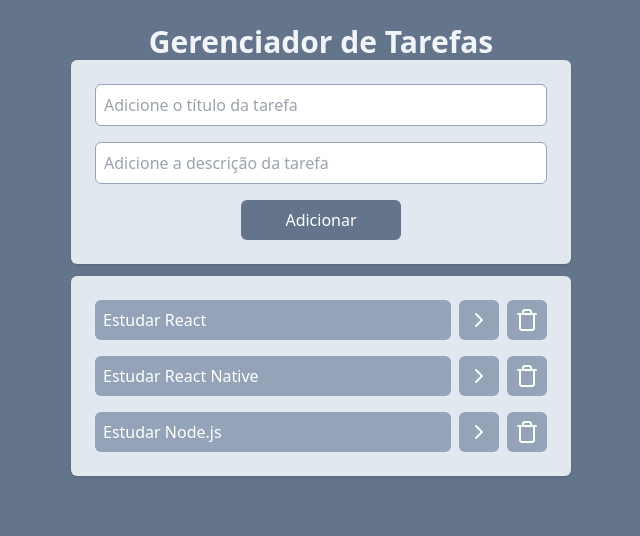
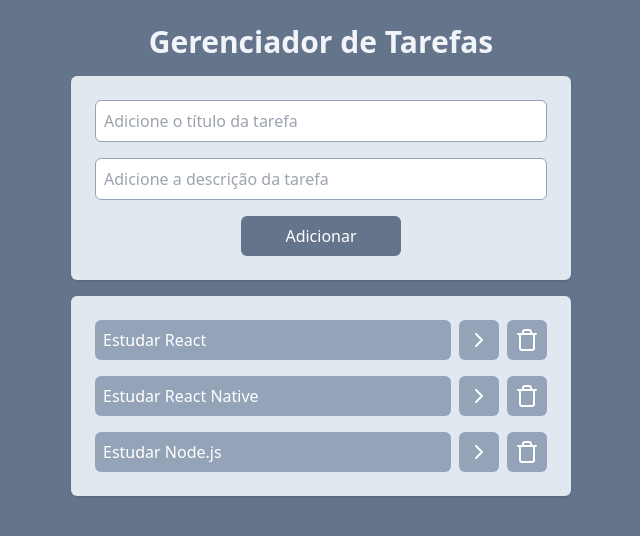
Before and after one commit to VictorMorais-code/Projeto1, a React (Vite) app: page / in a window 1280 px wide. Shown: the top 536 px of the page, without its empty margins (319-959 px from the left). Built offline with nearby package versions, Linux system fonts and the light colour scheme.

Commit message:
função p/ AddTask
Criei a função de adicionar tarefa e fiz a tratamento de erros

```diff
--- a/src/App.jsx
+++ b/src/App.jsx
@@ -41,13 +41,24 @@ function App() {
     setTasks(delTask);
   }
 
+  function addTask(title, description) {
+    const newTask = {
+      id: tasks.length + 1,
+      title,
+      description,
+      isComplited: false,
+    };
+
+    setTasks([...tasks, newTask]);
+  }
+
   return (
     <div className="w-screen h-screen bg-slate-500 flex justify-center p-6">
-      <div className="w-[500px]">
+      <div className="w-[500px] space-y-4">
         <h1 className="text-3xl text-slate-100 font-bold text-center">
           Gerenciador de Tarefas
         </h1>
-        <AddTask />
+        <AddTask addTask={addTask} />
         <Tasks
           tasks={tasks}
           onTaskClick={onTaskClick}
--- a/src/components/AddTask.jsx
+++ b/src/components/AddTask.jsx
@@ -1,17 +1,32 @@
-function AddTask(props) {
+import React, { useState } from "react";
+
+function AddTask({ addTask }) {
+  const [title, setTitle] = useState("");
+  const [description, setDescription] = useState("");
   return (
-    <div className="space-y-4 p-6 bg-slate-200 rounded-md shadow flex flex-col mb-3 items-center">
+    <div className="space-y-4 p-6 bg-slate-200 rounded-md shadow flex flex-col items-center">
       <input
         type="text"
         placeholder="Adicione o título da tarefa"
         className="border border-slate-400 outline-slate-400 py-2 rounded-md p-2 w-full"
+        value={title}
+        onChange={(event) => setTitle(event.target.value)}
       />
       <input
         type="text"
         placeholder="Adicione a descrição da tarefa"
         className="border border-slate-400 outline-slate-400 py-2 rounded-md p-2 w-full"
+        value={description}
+        onChange={(event) => setDescription(event.target.value)}
       />
-      <button className="w-40 justify-center bg-slate-500 text-white p-2 rounded-md">
+      <button
+        onClick={() =>
+          title.trim() === "" || description.trim() === ""
+            ? alert("Por favor, preencha todos os campos")
+            : addTask(title, description)(setTitle(""), setDescription(""))
+        }
+        className="w-40 justify-center bg-slate-500 text-white p-2 rounded-md"
+      >
         Adicionar
       </button>
     </div>
```
